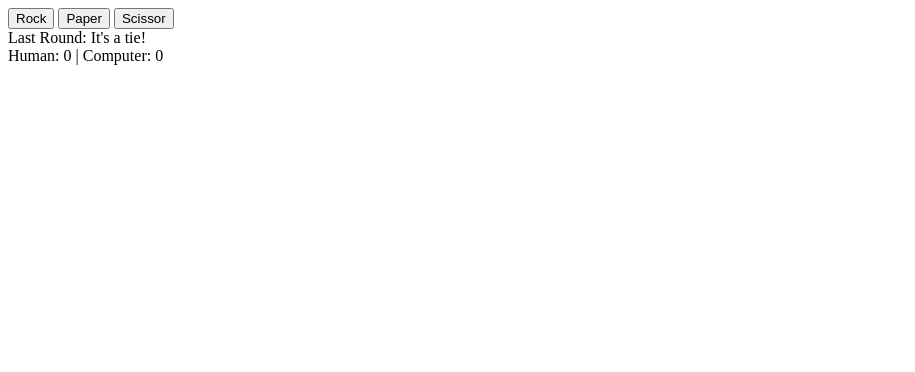
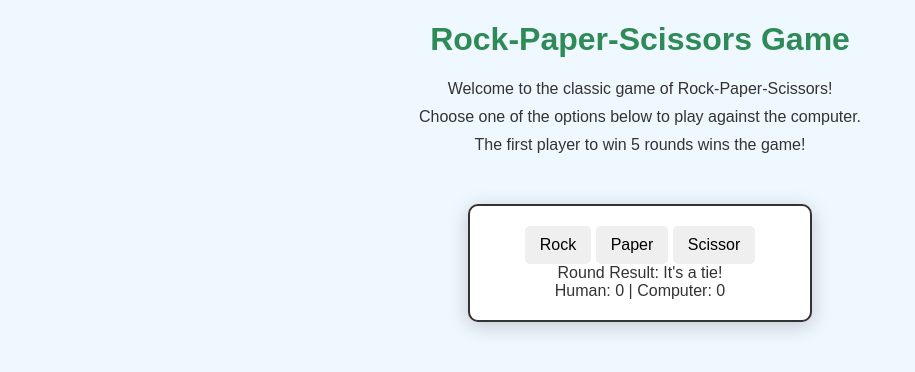
Before and after one commit to Maverick341/TOP-codebase, a plain HTML site: page js-rock-paper-scissors/index.html in a window 1280 px wide. Both pictures are taken after a click on the button "Rock". Shown: the whole page, without its empty margins (0-915 px from the left). Drawn offline with Linux system fonts and the light colour scheme.

Commit message:
final touchups

```diff
--- a/js-rock-paper-scissors/index.html
+++ b/js-rock-paper-scissors/index.html
@@ -1,18 +1,27 @@
 <!DOCTYPE html>
 <html lang="en">
+
 <head>
     <meta charset="UTF-8">
     <meta name="viewport" content="width=device-width, initial-scale=1.0">
-    <title>Document</title>
+    <title>Rock Paper Scissors</title>
+    <link rel="stylesheet" href="style.css">
 </head>
+
 <body>
+    <h1>Rock-Paper-Scissors Game</h1>
+    <p>Welcome to the classic game of Rock-Paper-Scissors!</p>
+    <p>Choose one of the options below to play against the computer.</p>
+    <p>The first player to win 5 rounds wins the game!</p>
+
     <div class="container">
         <button id="rock">Rock</button>
         <button id="paper">Paper</button>
-        <button id="scissor">Scissor</button>
+        <button id="scissors">Scissor</button>
         <div id="results"></div>
         <div id="score"></div>
     </div>
     <script src="script.js"></script>
 </body>
+
 </html>
--- a/js-rock-paper-scissors/script.js
+++ b/js-rock-paper-scissors/script.js
@@ -27,9 +27,9 @@ function playRound(humanChoice, computerChoice) {
         (humanChoice === "scissors" && computerChoice === "paper") ||
         (humanChoice === "paper" && computerChoice === "rock")
     ) {
-        resultMessage = `human wins! ${humanSelection.charAt(0).toUpperCase() + humanSelection.slice(1)} beats ${computerSelection}.`;
+        resultMessage = `human wins! ${humanChoice.charAt(0).toUpperCase() + humanChoice.slice(1)} beats ${computerChoice}.`;
     } else {
-        resultMessage = `Computer wins! ${computerSelection.charAt(0).toUpperCase() + computerSelection.slice(1)} beats ${humanSelection}.`;
+        resultMessage = `Computer wins! ${computerChoice.charAt(0).toUpperCase() + computerChoice.slice(1)} beats ${humanChoice}.`;
     }
 
     return resultMessage;
@@ -49,7 +49,7 @@ function handlePlayerSelection(playerSelection){
 }
 
 function updateDOM(resultMessage){
-    document.getElementById("results").innerText = `Last Round: ${resultMessage}`;
+    document.getElementById("results").innerText = `Round Result: ${resultMessage}`;
     document.getElementById("score").innerText = `Human: ${humanScore} | Computer: ${computerScore}`;
 }
 
```
